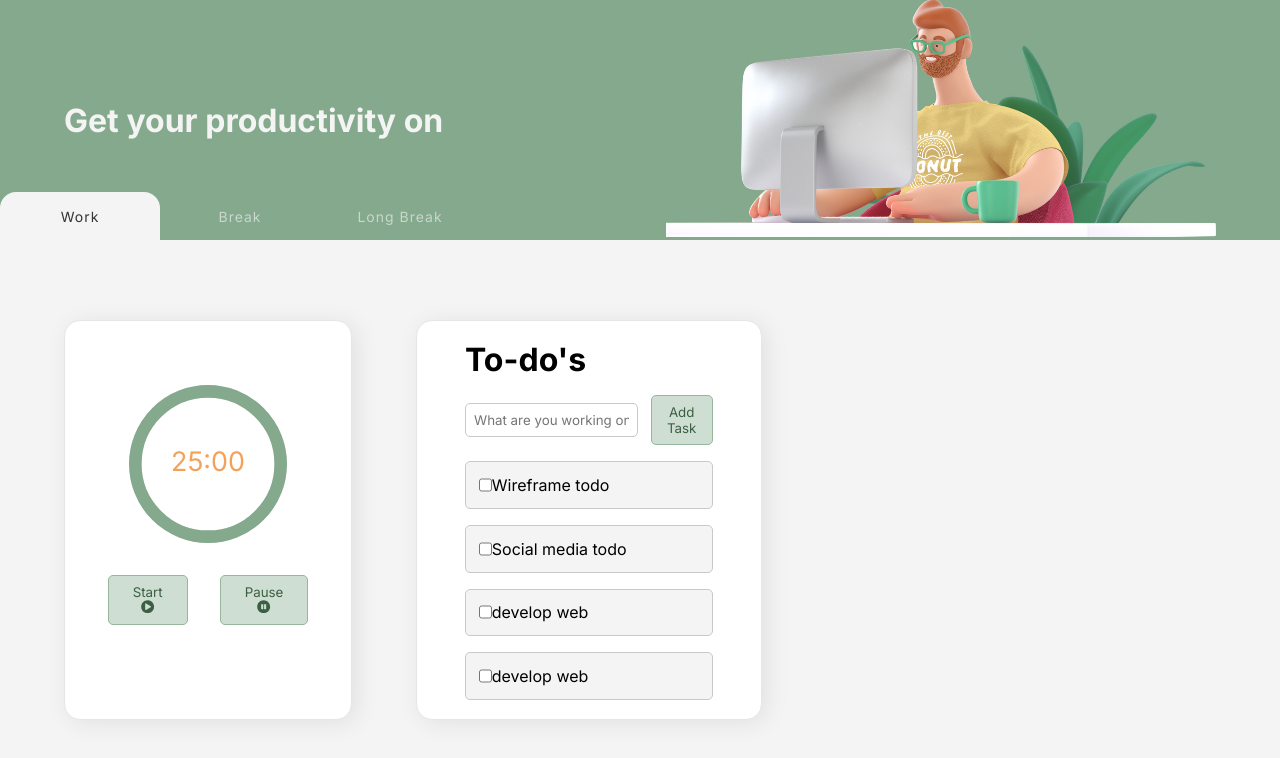
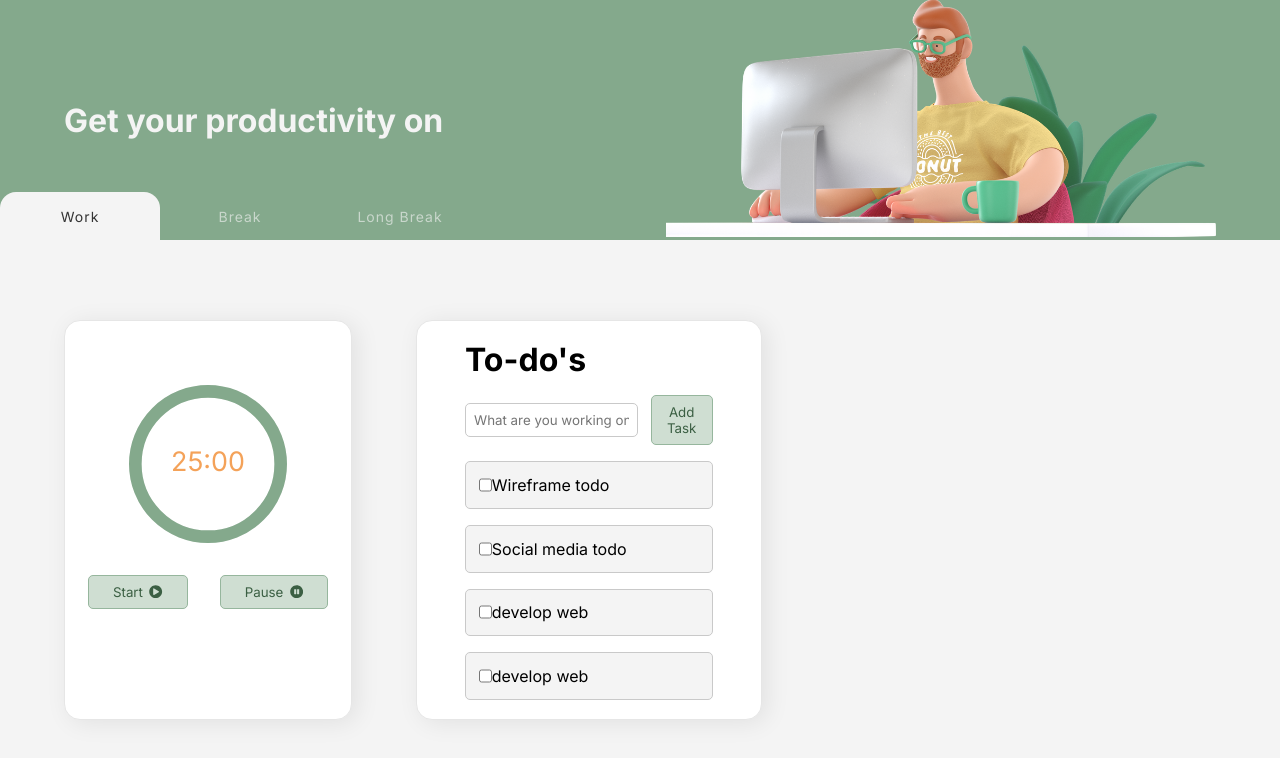
Before and after one commit to dardan8/pomodoro, a Next.js app: page / in a window 1280 px wide. Shown: the top 758 px of the page. Built offline with nearby package versions, Linux system fonts and the light colour scheme.

Commit message:
Button align

```diff
--- a/components/Button.module.scss
+++ b/components/Button.module.scss
@@ -1,4 +1,9 @@
 .buttons_countdown {
+  display: flex;
+  align-items: center;
+  justify-content: center;
+  gap: 0.4rem;
+
   padding: 0.5rem 1.5rem;
   border: 1px solid #96b69d;
 
```
